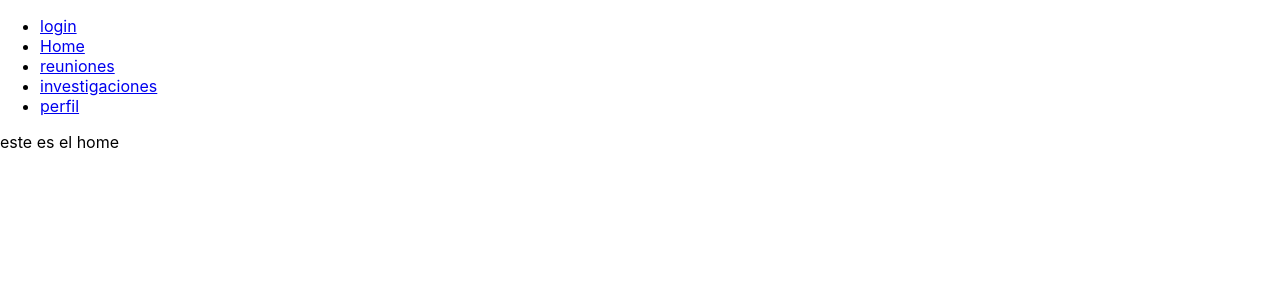
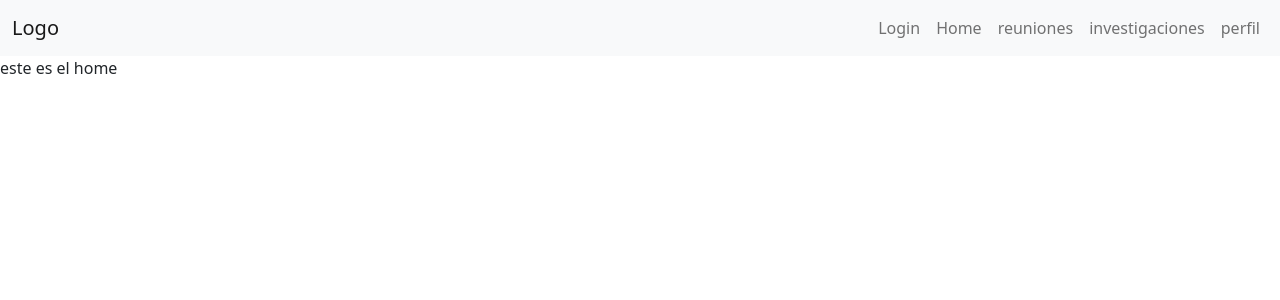
Before and after one commit to JoseJR2202/SistemaGestionAlmacenaientoLuz, a React (Create React App) app in the folder frontend/: page / in a window 1280 px wide. Shown: the top 300 px of the page. Built offline with nearby package versions, Linux system fonts and the light colour scheme.

Commit message:
navbar-v1

```diff
--- a/frontend/package.json
+++ b/frontend/package.json
@@ -6,11 +6,13 @@
     "@testing-library/jest-dom": "^5.15.0",
     "@testing-library/react": "^11.2.7",
     "@testing-library/user-event": "^12.8.3",
+    "bootstrap": "^5.1.3",
     "react": "^17.0.2",
     "react-dom": "^17.0.2",
     "react-router": "^6.0.2",
     "react-router-dom": "^6.0.2",
     "react-scripts": "4.0.3",
+    "reactstrap": "^9.0.1",
     "web-vitals": "^1.1.2"
   },
   "scripts": {
--- a/frontend/src/App.js
+++ b/frontend/src/App.js
@@ -1,52 +1,14 @@
 import './App.css';
 import {
   BrowserRouter as Router,
-  Routes,
-  Route,
-  Link
 } from "react-router-dom";
-
-import Investigation from './pages/investigation/investigation';
-import Login from './pages/user/login';
-import Home from './pages/home';
-import Profile from './pages/user/profile';
-import Meetings from './pages/meetings/meetings';
-import Error from './pages/error404';
+import Navbar from './component/navBar'
 
 function App() {
   return (
     <Router>
-       <div>
-        <nav>
-          <ul>
-            <li>
-              <Link to="/login">login</Link>
-            </li>
-            <li>
-              <Link to="/">Home</Link>
-            </li>
-            <li>
-              <Link to="/reuniones">reuniones</Link>
-            </li>
-            <li>
-              <Link to="/investigaciones">investigaciones</Link>
-            </li>
-            <li>
-              <Link to="/perfil">perfil</Link>
-            </li>
-          </ul>
-        </nav>
-
-        <Routes>
-          <Route path="/login" element={<Login/>}/>
-          <Route path="/" element={<Home />}/>
-          <Route path="/reuniones" element={<Meetings />}/>
-          <Route path="/investigaciones" element={<Investigation />}/>
-          <Route path="/perfil" element={<Profile />}/>
-          <Route path="*" element={<Error/>}/>
-        </Routes>
-      </div>
-  </Router>
+      <Navbar/>
+    </Router>
   );
 }
 
--- a/frontend/src/component/navBar.js
+++ b/frontend/src/component/navBar.js
@@ -0,0 +1,86 @@
+import React from 'react'
+import {
+    Routes,
+    Route,
+    Link
+} from "react-router-dom";
+import Investigation from '../pages/investigation/investigation';
+import Login from '../pages/user/login';
+import Home from '../pages/home';
+import Profile from '../pages/user/profile';
+import Meetings from '../pages/meetings/meetings';
+import Error from '../pages/error404';
+import {
+    Navbar,
+    NavItem,
+    NavbarBrand,
+    NavLink,
+    UncontrolledDropdown,
+    DropdownItem,
+    DropdownMenu,
+    DropdownToggle,
+    NavbarText,
+    NavbarToggler,
+    Collapse,
+    Nav
+  } from 'reactstrap';
+
+
+const navBar = () => {
+  return (
+    <div>
+        <Navbar
+            color="light"
+            expand="md"
+            light
+        >
+        <NavbarBrand href="/">
+            Logo
+        </NavbarBrand>
+        <NavbarToggler onClick={function noRefCheck(){}} />
+        <Collapse navbar >
+        <Nav
+            className="ms-auto"
+            navbar
+        >
+        <NavItem>
+            <NavLink href="/login">
+                Login
+            </NavLink>
+        </NavItem>
+        <NavItem>
+            <NavLink href="/">
+                Home
+            </NavLink>
+        </NavItem>
+        <NavItem>
+            <NavLink href="/reuniones">
+                reuniones
+            </NavLink>
+        </NavItem>
+        <NavItem>
+            <NavLink href="/investigaciones">
+                investigaciones
+            </NavLink>
+        </NavItem>
+        <NavItem>
+            <NavLink href="/perfil">
+                perfil
+            </NavLink>
+        </NavItem>
+      </Nav>
+    </Collapse>
+  </Navbar>
+    <Routes>
+      <Route path="/login" element={<Login/>}/>
+      <Route path="/" element={<Home />}/>
+      <Route path="/reuniones" element={<Meetings />}/>
+      <Route path="/investigaciones" element={<Investigation />}/>
+      <Route path="/perfil" element={<Profile />}/>
+      <Route path="*" element={<Error/>}/>
+    </Routes>
+  </div>
+  )
+}
+
+export default navBar
--- a/frontend/src/index.js
+++ b/frontend/src/index.js
@@ -3,6 +3,7 @@ import ReactDOM from 'react-dom';
 import './index.css';
 import App from './App';
 import reportWebVitals from './reportWebVitals';
+import 'bootstrap/dist/css/bootstrap.min.css';
 
 ReactDOM.render(
   <React.StrictMode>
```
Also changed, not shown: 1 other file (tests, documents, lock files or other folders).
